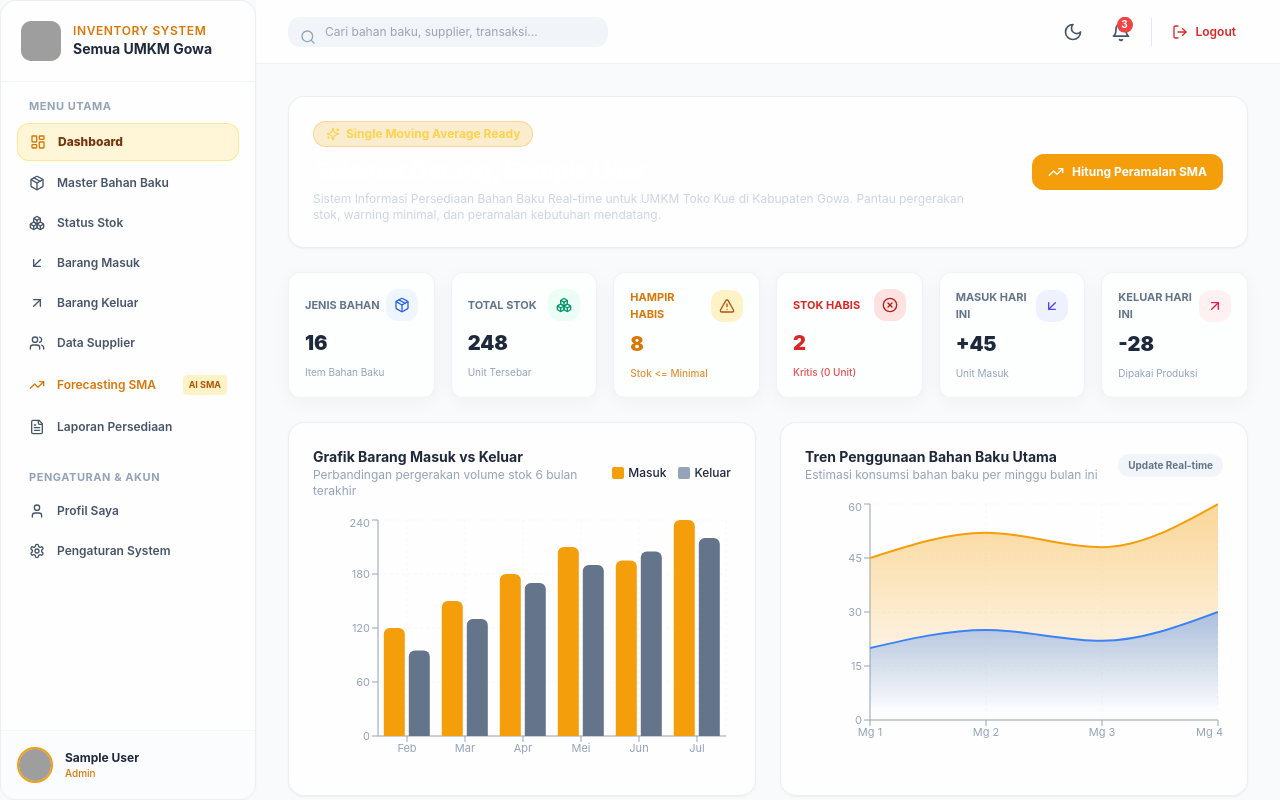
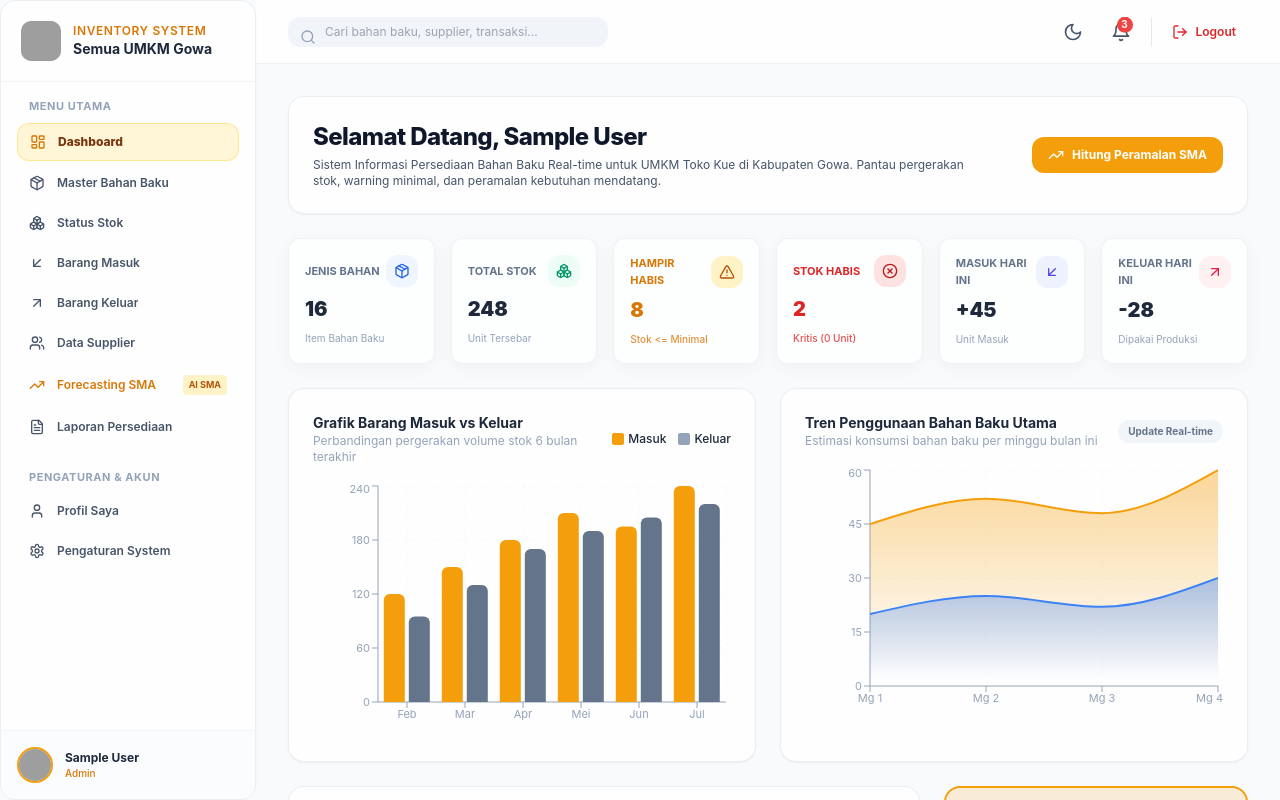
Before and after one commit to AsrulHidayat/inventory_app, a React (Vite) app in the folder frontend/: page /dashboard in a window 1280 px wide. Shown: the top 800 px of the page. Built offline with nearby package versions, Linux system fonts and the light colour scheme; sample sign-in values are in the browser's storage; grey boxes are pictures that could not be loaded.

Commit message:
feat: implement ForecastPage for SMA-based inventory prediction and add DashboardPage shell

```diff
--- a/frontend/src/pages/DashboardPage.jsx
+++ b/frontend/src/pages/DashboardPage.jsx
@@ -64,16 +64,13 @@ export default function DashboardPage() {
   return (
     <div className="space-y-6">
       {/* Header Welcome Banner */}
-      <div className="glass-panel p-6 bg-slate-900 text-white relative overflow-hidden border border-slate-800">
+      <div className="glass-panel p-6 bg-amber-500/10 dark:bg-slate-900/80 border border-amber-500/20 dark:border-slate-800 backdrop-blur-md relative overflow-hidden">
         <div className="relative z-10 flex flex-col md:flex-row md:items-center justify-between gap-4">
           <div>
-            <div className="inline-flex items-center gap-1.5 px-3 py-1 rounded-full bg-amber-500/20 text-amber-300 text-xs font-bold mb-2 border border-amber-500/30">
-              <Sparkles className="w-3.5 h-3.5" /> Single Moving Average Ready
-            </div>
-            <h1 className="text-2xl font-extrabold tracking-tight">
+            <h1 className="text-2xl font-extrabold tracking-tight text-slate-900 dark:text-white">
               Selamat Datang, {user?.name || 'Pengguna'}
             </h1>
-            <p className="text-xs text-slate-300 mt-1 max-w-2xl">
+            <p className="text-xs text-slate-600 dark:text-slate-300 mt-1 max-w-2xl">
               Sistem Informasi Persediaan Bahan Baku Real-time untuk UMKM Toko Kue di Kabupaten Gowa. Pantau pergerakan stok, warning minimal, dan peramalan kebutuhan mendatang.
             </p>
           </div>
--- a/frontend/src/pages/ForecastPage.jsx
+++ b/frontend/src/pages/ForecastPage.jsx
@@ -101,7 +101,7 @@ export default function ForecastPage() {
       </div>
 
       {/* Control Selector Panel */}
-      <div className="glass-panel p-6 bg-slate-900 border border-slate-800">
+      <div className="p-6 bg-slate-900 text-white rounded-2xl border border-slate-800">
         <div className="grid grid-cols-1 md:grid-cols-3 gap-4 items-end">
           <div>
             <label className="block text-xs font-bold text-slate-700 dark:text-slate-200 mb-1.5">
@@ -213,7 +213,7 @@ export default function ForecastPage() {
           {/* Right Column: Key Forecast Output & Purchasing Recommendation Card */}
           <div className="space-y-6">
             {/* Forecast Output Card */}
-            <div className="glass-panel p-6 space-y-4 bg-slate-900 border border-slate-800">
+            <div className="p-6 space-y-4 bg-slate-900 text-white rounded-2xl border border-slate-800">
               <div className="flex items-center gap-2 text-amber-400">
                 <TrendingUp className="w-5 h-5" />
                 <span className="text-xs font-bold uppercase tracking-wider">Hasil Prediksi Peramalan</span>
```
